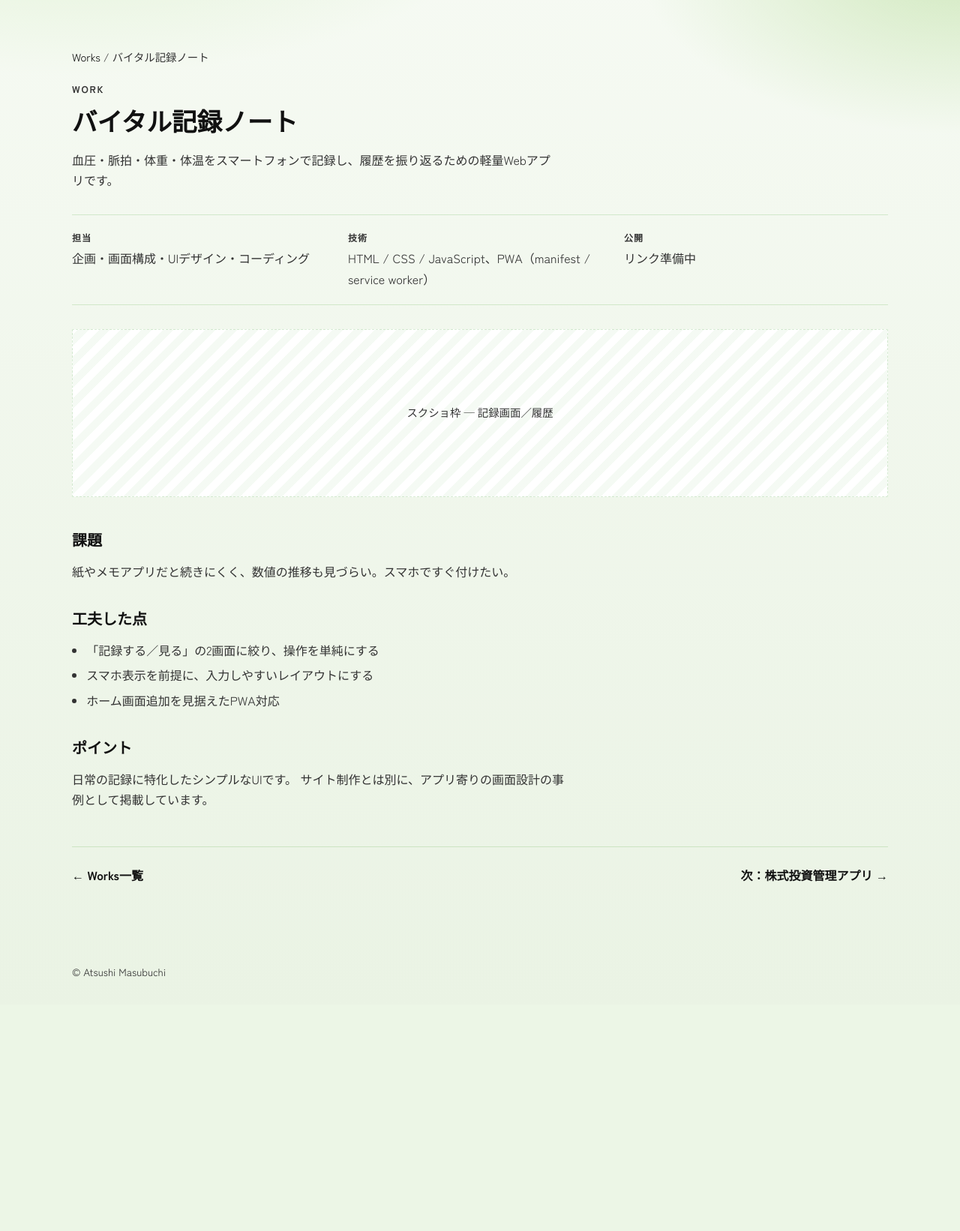
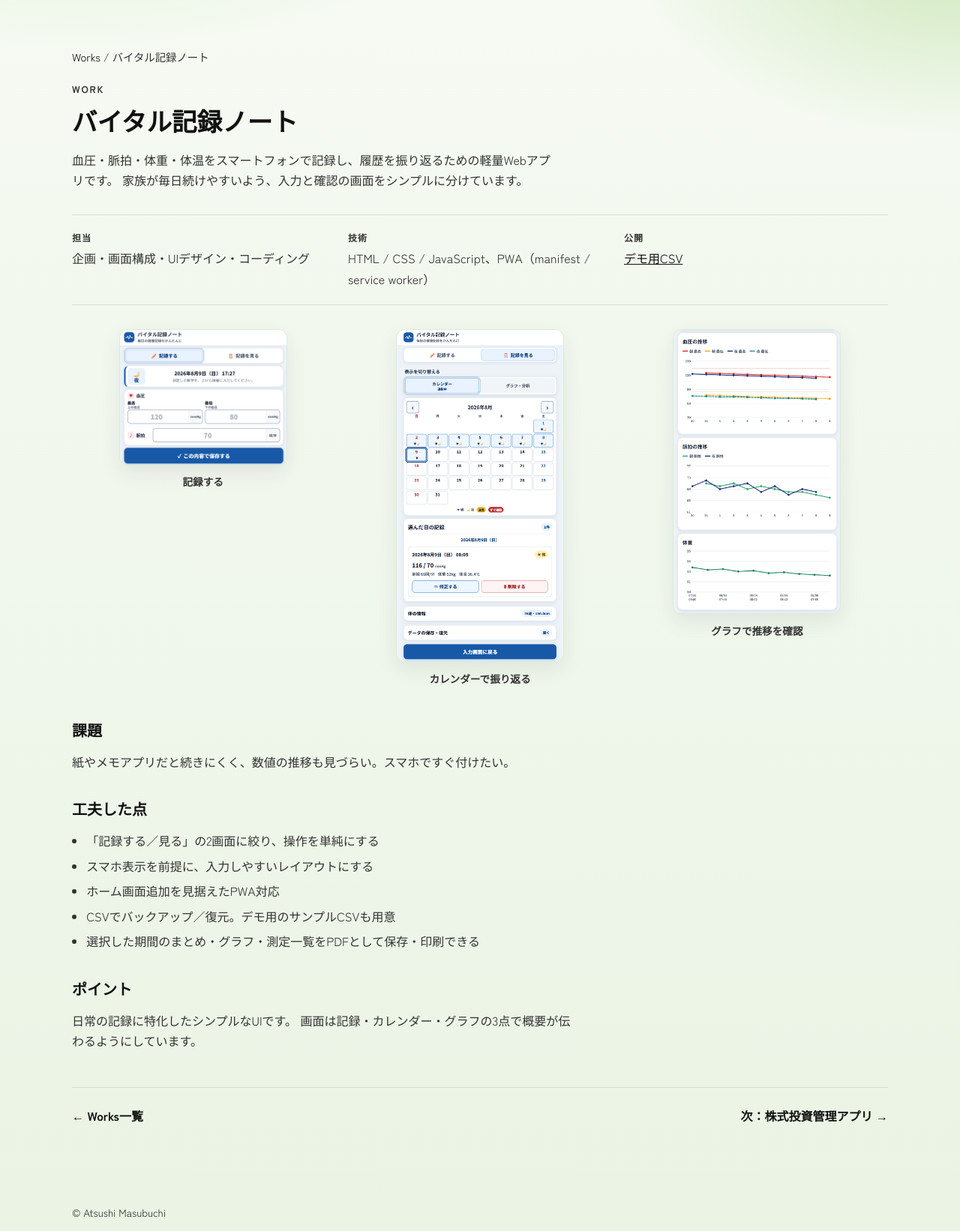
Before and after one commit to butti0108-spec/portfolio, a PHP site: page /works/vital.html in a window 1280 px wide. Shown: the part 61-1703 px from the top of the page at 75% size. Before the commit the page ends 1364 px from the top, so only its background shows below. Run offline with PHP 8.4, Linux system fonts and the light colour scheme.

Commit message:
Add Vital app screenshots and update case study page.
Co-authored-by: Cursor <cursoragent@cursor.com>

```diff
--- a/style.css
+++ b/style.css
@@ -442,6 +442,48 @@ a {
   text-align: center;
 }
 
+.shot-gallery {
+  display: grid;
+  grid-template-columns: repeat(3, minmax(0, 1fr));
+  gap: 1.25rem;
+  margin: 0 0 2.5rem;
+  align-items: start;
+}
+
+.shot-card {
+  margin: 0;
+  text-align: center;
+}
+
+.shot-card img {
+  width: 100%;
+  max-width: 14rem;
+  height: auto;
+  margin-inline: auto;
+  border: 1px solid var(--line);
+  border-radius: 0.75rem;
+  background: var(--surface);
+  box-shadow: 0 10px 28px rgba(31, 40, 64, 0.08);
+}
+
+.shot-card figcaption {
+  margin-top: 0.65rem;
+  font-size: 0.85rem;
+  font-weight: 700;
+  color: var(--muted);
+}
+
+@media (max-width: 50rem) {
+  .shot-gallery {
+    grid-template-columns: 1fr;
+    justify-items: center;
+  }
+
+  .shot-card img {
+    max-width: 16rem;
+  }
+}
+
 .case-block {
   margin-bottom: 2rem;
   max-width: 42rem;
--- a/works/vital.html
+++ b/works/vital.html
@@ -35,6 +35,7 @@
       <h1>バイタル記録ノート</h1>
       <p class="case-lead">
         血圧・脈拍・体重・体温をスマートフォンで記録し、履歴を振り返るための軽量Webアプリです。
+        家族が毎日続けやすいよう、入力と確認の画面をシンプルに分けています。
       </p>
 
       <dl class="meta-grid">
@@ -48,13 +49,26 @@
         </div>
         <div>
           <dt>公開</dt>
-          <dd>リンク準備中</dd>
+          <dd>
+            <a href="../assets/vital-demo-sample.csv">デモ用CSV</a>
+          </dd>
         </div>
       </dl>
 
-      <figure class="shot-placeholder" aria-label="スクリーンショット枠">
-        <figcaption>スクショ枠 — 記録画面／履歴</figcaption>
-      </figure>
+      <div class="shot-gallery" aria-label="画面イメージ">
+        <figure class="shot-card">
+          <img src="../assets/images/vital/record.png" alt="バイタル記録ノートの記録画面。血圧と脈拍を入力するスマホUI。" width="390" height="317" loading="lazy">
+          <figcaption>記録する</figcaption>
+        </figure>
+        <figure class="shot-card">
+          <img src="../assets/images/vital/calendar.png" alt="カレンダーで日付を選び、その日の記録を確認する画面。" width="405" height="808" loading="lazy">
+          <figcaption>カレンダーで振り返る</figcaption>
+        </figure>
+        <figure class="shot-card">
+          <img src="../assets/images/vital/graphs.png" alt="血圧・脈拍・体重の推移グラフ画面。" width="390" height="665" loading="lazy">
+          <figcaption>グラフで推移を確認</figcaption>
+        </figure>
+      </div>
 
       <section class="case-block" aria-labelledby="problem-title">
         <h2 id="problem-title">課題</h2>
@@ -67,6 +81,8 @@
           <li>「記録する／見る」の2画面に絞り、操作を単純にする</li>
           <li>スマホ表示を前提に、入力しやすいレイアウトにする</li>
           <li>ホーム画面追加を見据えたPWA対応</li>
+          <li>CSVでバックアップ／復元。デモ用のサンプルCSVも用意</li>
+          <li>選択した期間のまとめ・グラフ・測定一覧をPDFとして保存・印刷できる</li>
         </ul>
       </section>
 
@@ -74,7 +90,7 @@
         <h2 id="result-title">ポイント</h2>
         <p>
           日常の記録に特化したシンプルなUIです。
-          サイト制作とは別に、アプリ寄りの画面設計の事例として掲載しています。
+          画面は記録・カレンダー・グラフの3点で概要が伝わるようにしています。
         </p>
       </section>
 
```
Also changed, not shown: assets/images/vital/calendar.png (added), assets/images/vital/graphs.png (added), assets/images/vital/record.png (added).
